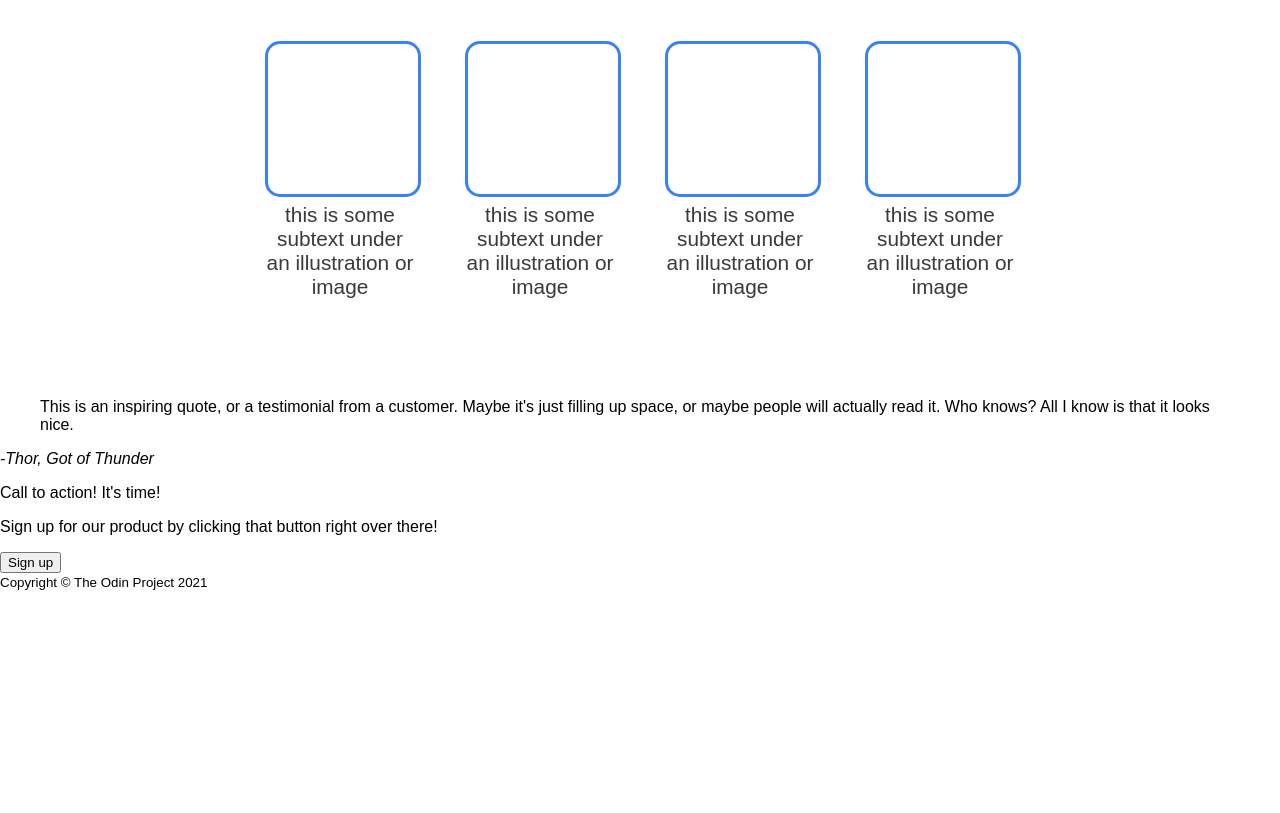
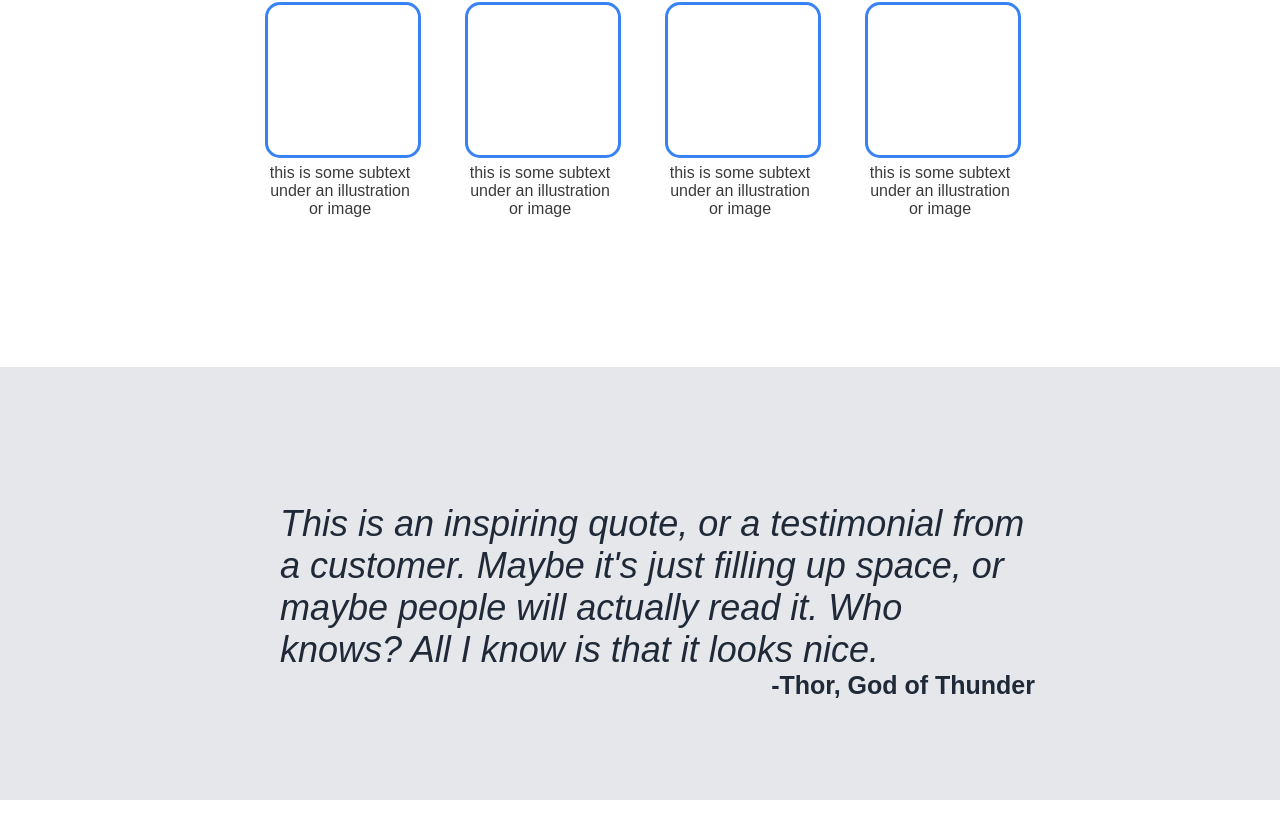
Before and after one commit to stefior/first-site-with-css, a plain HTML site: page index.html in a window 1280 px wide. Shown: the part 583-1396 px from the top of the page. Before the commit the page ends 1174 px from the top, so only its background shows below. Drawn offline with Linux system fonts and the light colour scheme.

Commit message:
Style quote section & fix middle section margin

```diff
--- a/index.html
+++ b/index.html
@@ -24,7 +24,7 @@
         <div class="hero-img-placeholder">this is a placeholder for an image</div>
       </div>
     </div>
-    <div class="middle-random">
+    <div class="middle">
       <h2>Some random information.</h2>
       <ul>
         <li>
@@ -48,7 +48,7 @@
     <div class="quote">
       <blockquote>This is an inspiring quote, or a testimonial from a customer. Maybe it's just filling up space, or maybe people
         will actually read it. Who knows? All I know is that it looks nice.</blockquote>
-      <cite>-Thor, Got of Thunder</cite>
+      <cite>-Thor, God of Thunder</cite>
     </div>
     <div class="call-to-action">
       <p>Call to action! It's time!</p>
--- a/styles.css
+++ b/styles.css
@@ -10,8 +10,8 @@ body {
   background-color: #1F2937;
   display:flex;
   flex-direction: column;
+  height: 500px;
   padding: 0 200px;
-  height: 500px;
 }
 
 .header {
@@ -80,26 +80,28 @@ body {
   background-color: gray;
 }
 
-.middle-random {
+.middle {
   display: flex;
   padding: 0 200px;
   flex-direction: column;
   align-items: center;
   height: 450px;
+  padding: 0 200px;
 }
 
-.middle-random {
-  margin: 15px 0;
-  font-size: 1.3em;
+.middle > h2 {
+  margin: 25px 0;
+  font-size: 1.9em;
 }
 
-.middle-random > ul {
+.middle > ul {
   display: flex;
   gap: 50px;
   padding: 0;
+  margin: 0;
 }
 
-.middle-random > ul > li {
+.middle > ul > li {
   display: flex;
   flex-direction:column;
   justify-content: center;
@@ -107,7 +109,7 @@ body {
   text-align: center;
 }
 
-.middle-random > ul > li > p {
+.middle > ul > li > p {
   margin: 6px 0 0 0;
   color: #3a3a3a;
 }
@@ -120,3 +122,29 @@ body {
   height: 150px;
   width: 150px;
 }
+
+.quote {
+  display: flex;
+  background-color: #E5E7EB;
+  color: #1F2937;
+  font-style: italic;
+  font-weight: lighter;
+  font-size: 36px;
+  flex-direction: column;
+  --width: 850px;
+  width: var(--width);
+  padding: 100px calc(50% - (var(--width) / 2));
+}
+
+.quote > blockquote {
+  margin-bottom: 0;
+  padding-left: 25px;
+}
+
+.quote > cite {
+  font-style: normal;
+  align-self: flex-end;
+  font-size: 25px;
+  font-weight: bold;
+  margin-right: 30px;
+}
```
